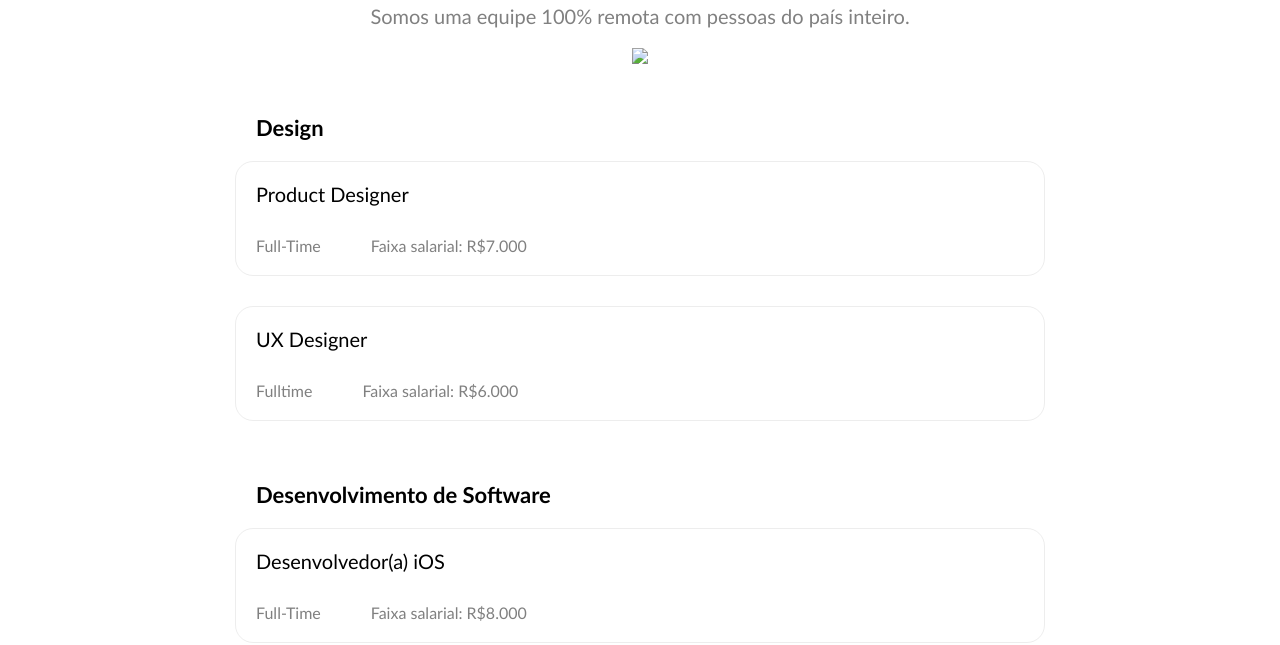
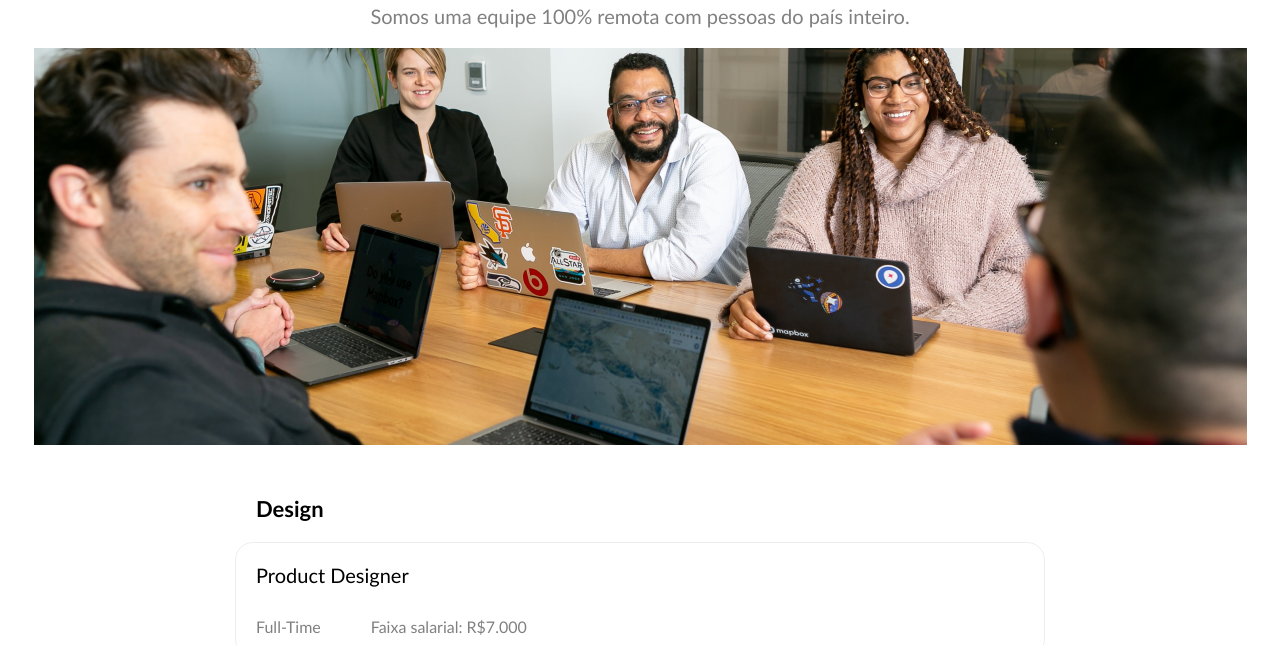
Before and after one commit to maayvs/figma, a plain HTML site: page index.html in a window 1280 px wide. Shown: the part 764-1409 px from the top of the page. Drawn offline with Linux system fonts and the light colour scheme; the site is published under a folder, as on GitHub Pages, so addresses that start at the root find nothing.

Commit message:
Update index.html

```diff
--- a/index.html
+++ b/index.html
@@ -71,7 +71,7 @@
             <article id="anuncioart">
                 <h2 style="font-size: 40px; margin-bottom: 0">Estamos procurando por talentos</h2>
                 <p style="font-size: 20px; color:grey;">Somos uma equipe 100% remota com pessoas do país inteiro.</p>
-                <img src="/images/equipe.png" />
+                <img src="images/equipe.png" />
             </article>
 
             <div id="design">
```
